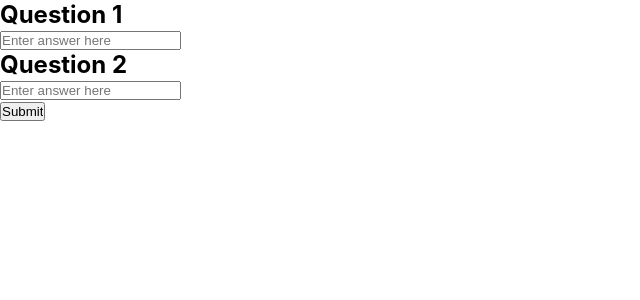
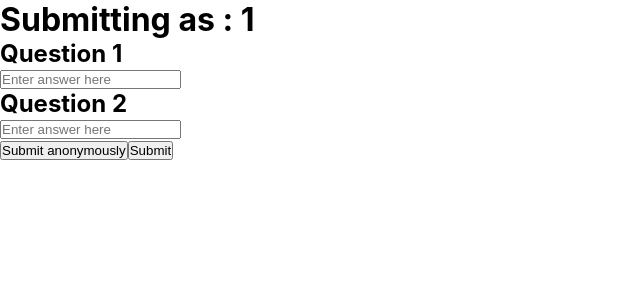
Before and after one commit to Anya-gh/cs261, a React (Create React App) app in the folder event-lifepro/: page /Feedback/1/1 in a window 1280 px wide. Shown: the top 300 px of the page, without its empty margins (0-640 px from the left). Built offline with nearby package versions, Linux system fonts and the light colour scheme.

Commit message:
Added an anonymous option to Feedback.js
User can not yet submit anonymously, but the data is now available

```diff
--- a/event-lifepro/src/Feedback.js
+++ b/event-lifepro/src/Feedback.js
@@ -7,6 +7,7 @@ function Feedback({match}) {
     const [event, setEvent] = useState([]);
     const [questionAnswers, setQuestionAnswers] = useState([]);
     const [testData, setTestData] = useState([])
+    const [anonymous, setAnonymous] = useState(false);
 
     useEffect(() => {
         /*getEvent();*/
@@ -44,8 +45,15 @@ function Feedback({match}) {
         })
     };
 
+    const toggleAnonymous = e => {
+        e.preventDefault();
+        setAnonymous(!anonymous);
+    }
+
     const handleSubmit = async () => {
         /*const responsePost = await post();*/
+        // get time from event as well
+        // dont use time from first call, since time might have changed
     }
 
     /*
@@ -56,6 +64,7 @@ function Feedback({match}) {
 
     return(
         <form onSubmit={handleSubmit}>
+            <h1>Submitting as : {anonymous ? "Anonymous" : match.params.name}</h1>
             {/*questionAnswers.length > 0 && questionAnswers.map(qA => (
                 console.log(qA),
                 <QuestionAnswer id={qA[0]} question={qA[1]} handler={updateAnswer}/>
@@ -64,6 +73,7 @@ function Feedback({match}) {
                 <QuestionAnswer id={qA[0]} question={qA[1]} handler={updateAnswerTest}/>
             ))
             }
+            <button onClick={toggleAnonymous}>Submit anonymously</button>
             <input type="submit" value="Submit"/>
         </form>
 
```
